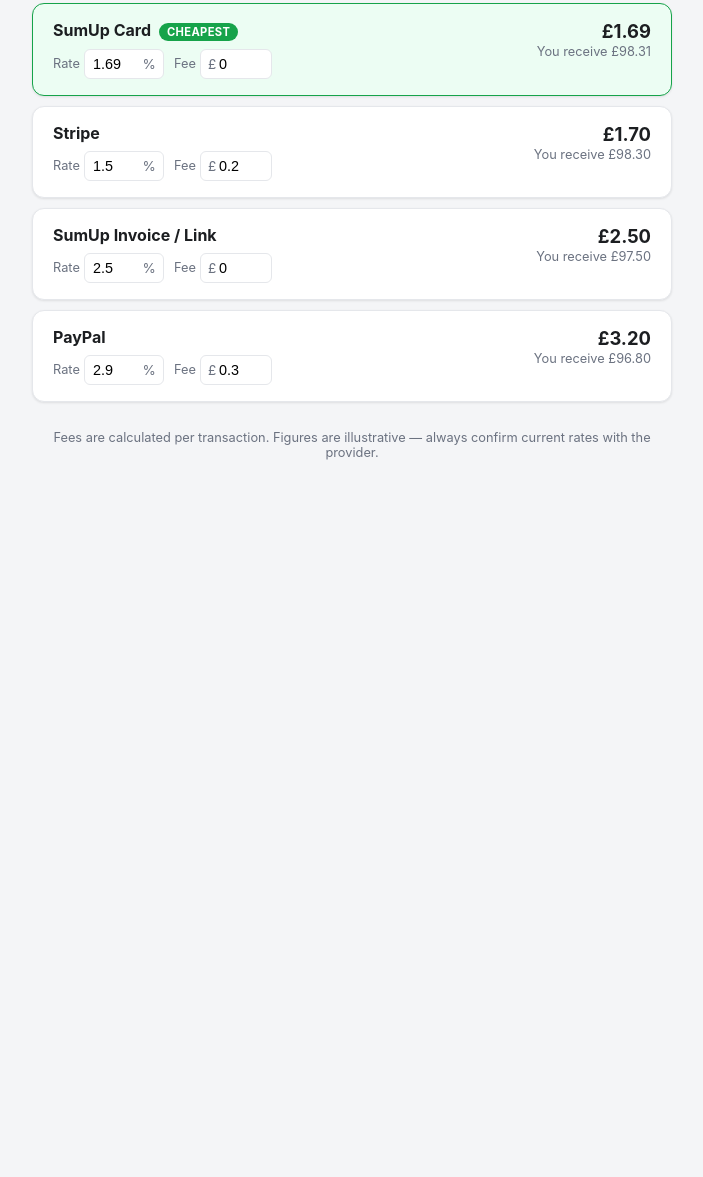
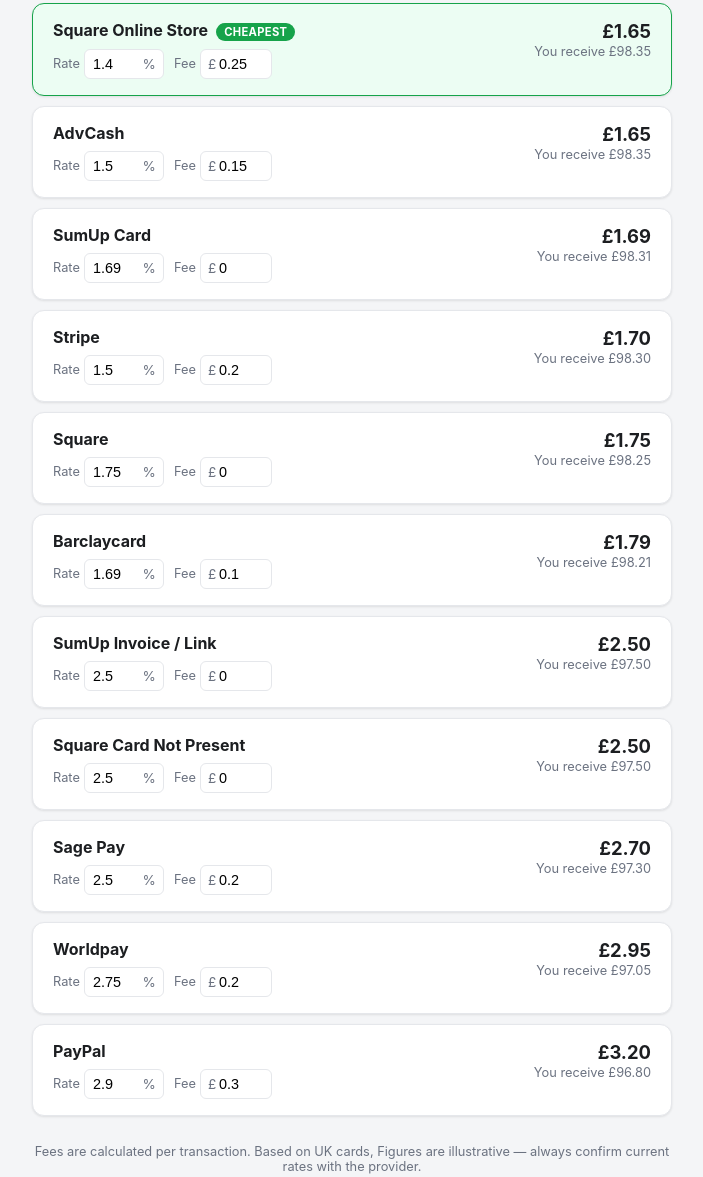
Before and after one commit to stevieFrog/randomCalcs, a plain HTML site: page cardCompare/index.html in a window 1280 px wide. Shown: the part 338-1515 px from the top of the page, without its empty margins (288-991 px from the left). Before the commit the page ends 838 px from the top, so only its background shows below. Drawn offline with Linux system fonts and the light colour scheme.

Commit message:
added additional card processing providers to the list of fees in the cardCompare/index.html file. Updated the footer to specify that the fees are based on UK cards.

```diff
--- a/cardCompare/index.html
+++ b/cardCompare/index.html
@@ -272,7 +272,7 @@
 
   <ul class="results" id="results"></ul>
 
-  <footer>Fees are calculated per transaction. Figures are illustrative — always confirm current rates with the provider.</footer>
+  <footer>Fees are calculated per transaction. Based on UK cards, Figures are illustrative — always confirm current rates with the provider.</footer>
 </div>
 
 <script>
@@ -280,7 +280,14 @@
     { id: "sumup-card", name: "SumUp Card", percent: 1.69, flat: 0 },
     { id: "sumup-invoice", name: "SumUp Invoice / Link", percent: 2.5, flat: 0 },
     { id: "stripe", name: "Stripe", percent: 1.5, flat: 0.20 },
-    { id: "paypal", name: "PayPal", percent: 2.9, flat: 0.30 }
+    { id: "paypal", name: "PayPal", percent: 2.9, flat: 0.30 },
+    { id: "square", name: "Square", percent: 1.75, flat: 0 },
+    { id: "square-type", name: "Square Card Not Present", percent: 2.5, flat: 0 },
+    { id: "square-store", name: "Square Online Store", percent: 1.4, flat: 0.25 },
+    { id: "worldpay", name: "Worldpay", percent: 2.75, flat: 0.20 },
+    { id: "barclaycard", name: "Barclaycard", percent: 1.69, flat: 0.10 },
+    { id: "sagepay", name: "Sage Pay", percent: 2.5, flat: 0.20 },
+    { id: "advcash", name: "AdvCash", percent: 1.5, flat: 0.15 }
   ];
 
   // Working copy that gets mutated as the user edits fees
```
